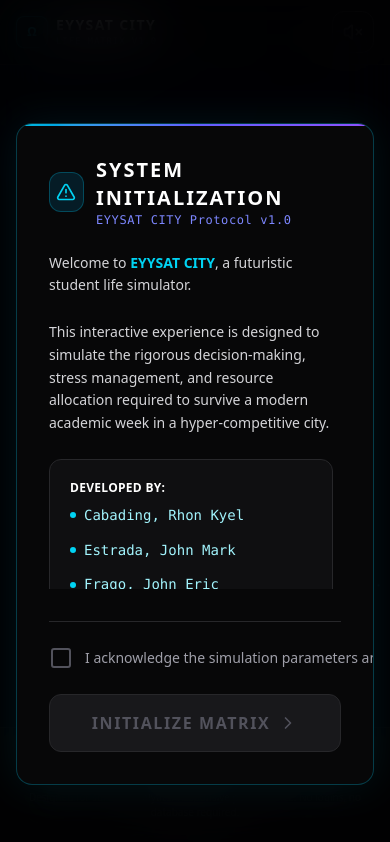
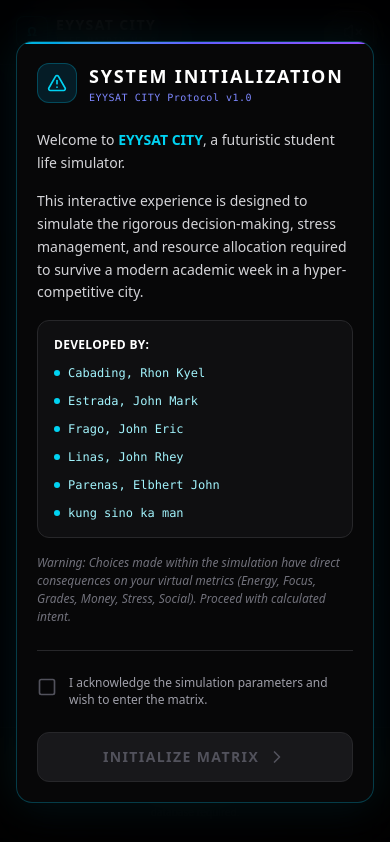
Before and after one commit to 4xachi/EYYSATCITY, a React (Vite) app: page / in a window 390 px wide. Built offline with nearby package versions, Linux system fonts and the light colour scheme.

Commit message:
style: improve AgreementScreen responsiveness
Update layout and spacing to ensure the AgreementScreen is fully accessible and visually consistent across mobile and desktop devices.

```diff
--- a/src/App.tsx
+++ b/src/App.tsx
@@ -261,7 +261,7 @@ export default function App() {
               animate={{ opacity: 1, scale: 1 }}
               exit={{ opacity: 0, scale: 1.05 }}
               transition={{ duration: 0.3 }}
-              className="fixed inset-0 z-[100] bg-black/80 backdrop-blur-xl flex flex-col pt-16"
+              className="fixed inset-0 z-[100] bg-black/85 backdrop-blur-xl overflow-y-auto flex flex-col items-center justify-start sm:justify-center p-4 sm:p-6 md:p-10"
             >
               <AgreementScreen
                 onAgree={() => setScreen('hero')}
--- a/src/components/AgreementScreen.tsx
+++ b/src/components/AgreementScreen.tsx
@@ -24,26 +24,26 @@ export default function AgreementScreen({ onAgree, soundEnabled }: AgreementScre
   };
 
   return (
-    <div className="w-full flex-grow flex items-center justify-center p-4">
+    <div className="w-full max-w-2xl my-auto">
       <motion.div
-        className="w-full max-w-2xl bg-zinc-950/80 backdrop-blur-md rounded-2xl border border-cyan-500/30 overflow-hidden shadow-[0_0_40px_rgba(6,182,212,0.1)] relative"
+        className="w-full bg-zinc-950/80 backdrop-blur-md rounded-2xl border border-cyan-500/30 overflow-hidden shadow-[0_0_40px_rgba(6,182,212,0.1)] relative"
         initial={{ y: 20, opacity: 0 }}
         animate={{ y: 0, opacity: 1 }}
       >
         <div className="absolute top-0 inset-x-0 h-[2px] bg-gradient-to-r from-cyan-500 via-indigo-500 to-violet-500" />
 
-        <div className="p-8 md:p-10">
+        <div className="p-5 sm:p-8 md:p-10">
           <div className="flex items-center gap-3 mb-6">
-            <div className="w-10 h-10 rounded-xl bg-cyan-950/50 flex items-center justify-center border border-cyan-500/30">
+            <div className="w-10 h-10 rounded-xl bg-cyan-950/50 flex items-center justify-center border border-cyan-500/30 shrink-0">
               <AlertTriangle className="w-5 h-5 text-cyan-400" />
             </div>
             <div>
-              <h1 className="text-xl md:text-2xl font-extrabold text-white tracking-widest uppercase">System Initialization</h1>
-              <p className="text-xs text-indigo-400 font-mono tracking-wider">EYYSAT CITY Protocol v1.0</p>
+              <h1 className="text-lg sm:text-xl md:text-2xl font-extrabold text-white tracking-widest uppercase">System Initialization</h1>
+              <p className="text-[10px] sm:text-xs text-indigo-400 font-mono tracking-wider">EYYSAT CITY Protocol v1.0</p>
             </div>
           </div>
 
-          <div className="space-y-6 text-zinc-300 font-sans text-sm md:text-base leading-relaxed h-[40vh] md:h-auto overflow-y-auto pr-2 custom-scrollbar">
+          <div className="space-y-4 sm:space-y-6 text-zinc-300 font-sans text-sm md:text-base leading-relaxed">
             <p>
               Welcome to <span className="text-cyan-400 font-bold">EYYSAT CITY</span>, a futuristic student life simulator.
             </p>
@@ -51,55 +51,55 @@ export default function AgreementScreen({ onAgree, soundEnabled }: AgreementScre
               This interactive experience is designed to simulate the rigorous decision-making, stress management, and resource allocation required to survive a modern academic week in a hyper-competitive city.
             </p>
 
-            <div className="bg-zinc-900/50 border border-zinc-800 rounded-xl p-5">
-              <h3 className="text-white font-bold mb-2 uppercase tracking-wide text-xs">Developed By:</h3>
+            <div className="bg-zinc-900/50 border border-zinc-800 rounded-xl p-4 sm:p-5">
+              <h3 className="text-white font-bold mb-3 uppercase tracking-wide text-xs">Developed By:</h3>
               <ul className="grid grid-cols-1 sm:grid-cols-2 gap-3">
                 <li className="flex items-center gap-2">
                   <span className="w-1.5 h-1.5 rounded-full bg-cyan-400"></span>
-                  <span className="font-mono text-cyan-200">Cabading, Rhon Kyel</span>
+                  <span className="font-mono text-cyan-200 text-xs sm:text-sm">Cabading, Rhon Kyel</span>
                 </li>
                 <li className="flex items-center gap-2">
                   <span className="w-1.5 h-1.5 rounded-full bg-cyan-400"></span>
-                  <span className="font-mono text-cyan-200">Estrada, John Mark</span>
+                  <span className="font-mono text-cyan-200 text-xs sm:text-sm">Estrada, John Mark</span>
                 </li>
                 <li className="flex items-center gap-2">
                   <span className="w-1.5 h-1.5 rounded-full bg-cyan-400"></span>
-                  <span className="font-mono text-cyan-200">Frago, John Eric</span>
+                  <span className="font-mono text-cyan-200 text-xs sm:text-sm">Frago, John Eric</span>
                 </li>
                 <li className="flex items-center gap-2">
                   <span className="w-1.5 h-1.5 rounded-full bg-cyan-400"></span>
-                  <span className="font-mono text-cyan-200">Linas, John Rhey</span>
+                  <span className="font-mono text-cyan-200 text-xs sm:text-sm">Linas, John Rhey</span>
                 </li>
                 <li className="flex items-center gap-2">
                   <span className="w-1.5 h-1.5 rounded-full bg-cyan-400"></span>
-                  <span className="font-mono text-cyan-200">Parenas, Elbhert John</span>
+                  <span className="font-mono text-cyan-200 text-xs sm:text-sm">Parenas, Elbhert John</span>
                 </li>
                 <li className="flex items-center gap-2">
                   <span className="w-1.5 h-1.5 rounded-full bg-cyan-400"></span>
-                  <span className="font-mono text-cyan-200">kung sino ka man</span>
+                  <span className="font-mono text-cyan-200 text-xs sm:text-sm">kung sino ka man</span>
                 </li>
               </ul>
             </div>
 
-            <p className="text-xs text-zinc-500 italic">
+            <p className="text-xs text-zinc-500 italic leading-normal">
               Warning: Choices made within the simulation have direct consequences on your virtual metrics (Energy, Focus, Grades, Money, Stress, Social). Proceed with calculated intent.
             </p>
           </div>
 
-          <div className="mt-8 border-t border-zinc-800 pt-6">
+          <div className="mt-6 sm:mt-8 border-t border-zinc-800 pt-6">
             <div
-              className="flex items-center gap-3 cursor-pointer group mb-6 w-max"
+              className="flex items-start gap-3 cursor-pointer group mb-6 w-full"
               onClick={handleAgreeClick}
             >
-              <div className="text-cyan-400 relative">
+              <div className="text-cyan-400 relative mt-0.5 shrink-0">
                 {agreed ? (
-                  <CheckSquare className="w-6 h-6" />
+                  <CheckSquare className="w-5 h-5 sm:w-6 sm:h-6" />
                 ) : (
-                  <Square className="w-6 h-6 text-zinc-600 group-hover:text-cyan-500 transition-colors" />
+                  <Square className="w-5 h-5 sm:w-6 sm:h-6 text-zinc-600 group-hover:text-cyan-500 transition-colors" />
                 )}
               </div>
-              <span className={`text-sm select-none transition-colors ${agreed ? 'text-white' : 'text-zinc-400 group-hover:text-zinc-200'}`}>
-                I acknowledge the simulation parameters and wish to enter.
+              <span className={`text-xs sm:text-sm select-none transition-colors leading-snug ${agreed ? 'text-white' : 'text-zinc-400 group-hover:text-zinc-200'}`}>
+                I acknowledge the simulation parameters and wish to enter the matrix.
               </span>
             </div>
 
@@ -108,7 +108,7 @@ export default function AgreementScreen({ onAgree, soundEnabled }: AgreementScre
               whileTap={agreed ? { scale: 0.98 } : {}}
               onClick={handleEnterClick}
               disabled={!agreed}
-              className={`w-full py-4 rounded-xl flex items-center justify-center gap-2 font-bold tracking-widest uppercase transition-all duration-300 ${
+              className={`w-full py-3.5 sm:py-4 rounded-xl flex items-center justify-center gap-2 font-bold tracking-widest uppercase text-sm sm:text-base transition-all duration-300 ${
                 agreed
                   ? 'bg-cyan-500 text-black shadow-[0_0_15px_rgba(6,182,212,0.2)] cursor-pointer'
                   : 'bg-zinc-900 text-zinc-600 border border-zinc-800 cursor-not-allowed'
```
